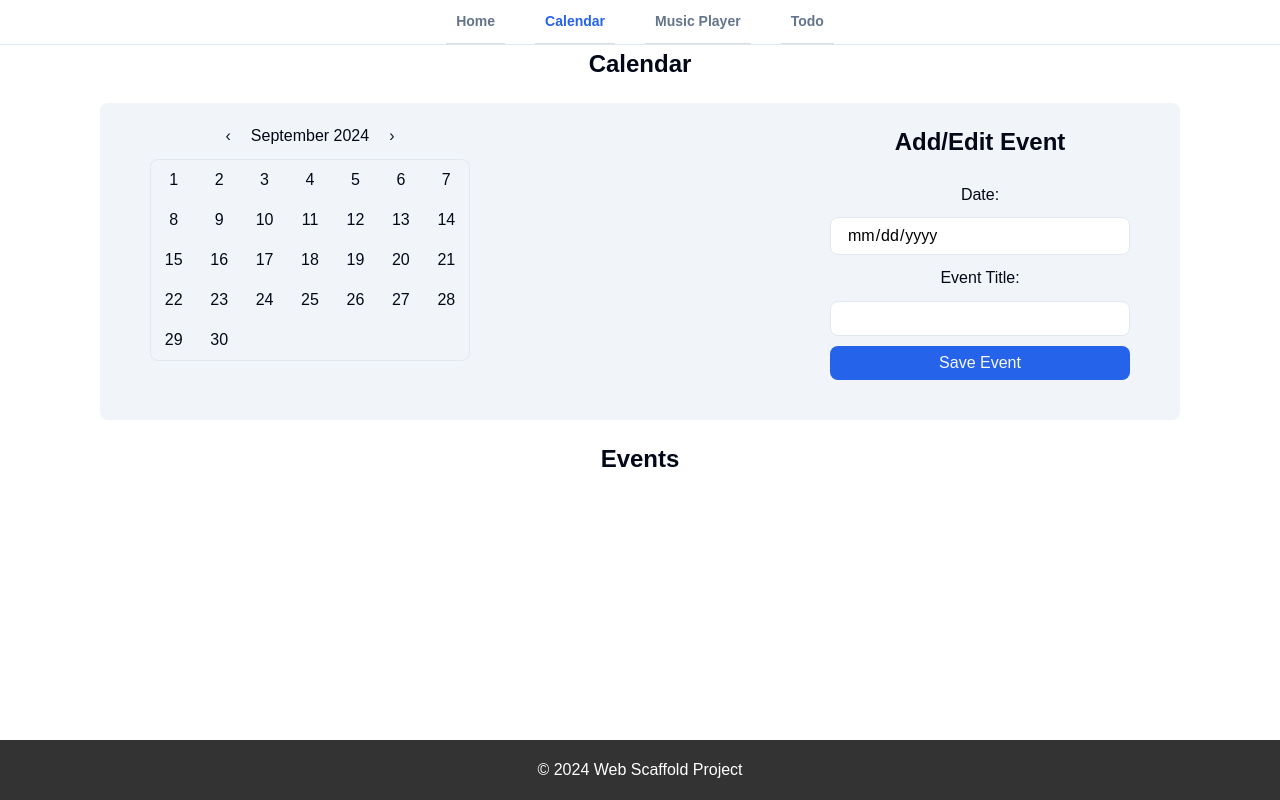
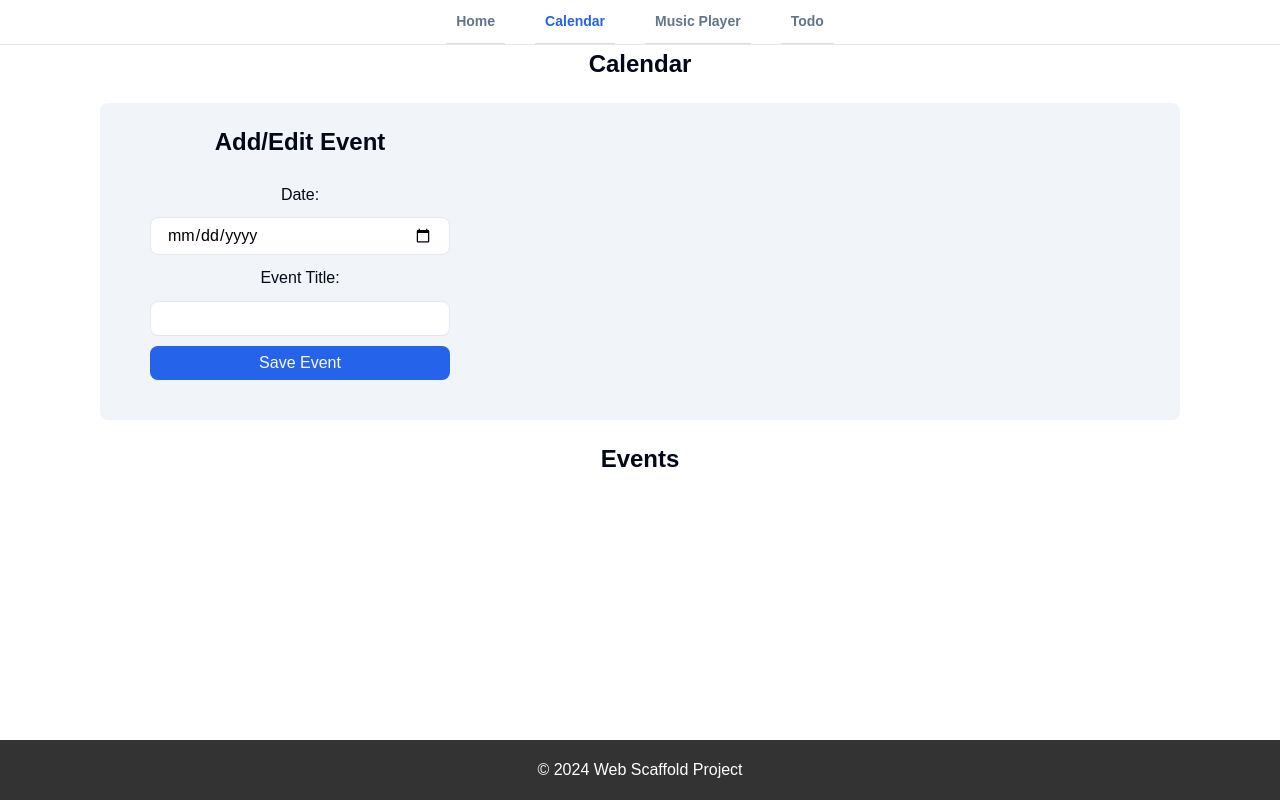
Before and after one commit to KabitaDhakal/kabita-project, a plain HTML site: page index.html in a window 1280 px wide. Both pictures are taken after a click on the link "Calendar". Drawn offline with Linux system fonts and the light colour scheme.

Commit message:
Removed Calendar

```diff
--- a/index.html
+++ b/index.html
@@ -30,20 +30,11 @@
       <section id="calendar-page" style="display: none">
         <h2>Calendar</h2>
         <div class="calendar-form">
-          <div class="calendar-container">
-            <div class="calendar-header">
-              <button id="prevMonth">‹</button>
-              <span id="calendarMonthYear"></span>
-              <button id="nextMonth">›</button>
-            </div>
-            <div class="calendar" id="calendar"></div>
-          </div>
-
           <div class="event-form">
             <h2>Add/Edit Event</h2>
             <form id="eventForm">
               <label for="eventDate">Date:</label>
-              <input type="date" id="eventDate" readonly />
+              <input type="date" id="eventDate" required />
 
               <label for="eventTitle">Event Title:</label>
               <input type="text" id="eventTitle" required />
--- a/js/calendar.js
+++ b/js/calendar.js
@@ -1,59 +1,12 @@
 document.addEventListener("DOMContentLoaded", function () {
   // DOM elements
-  const calendar = document.getElementById("calendar"); // Calendar grid container
-  const calendarMonthYear = document.getElementById("calendarMonthYear"); // Displays the current month and year
   const eventForm = document.getElementById("eventForm"); // Form to add or edit events
   const eventDate = document.getElementById("eventDate"); // Input field for the selected date
   const eventTitle = document.getElementById("eventTitle"); // Input field for the event title
   const eventList = document.getElementById("eventList"); // List to display all saved events
-  const prevMonthBtn = document.getElementById("prevMonth"); // Button to navigate to the previous month
-  const nextMonthBtn = document.getElementById("nextMonth"); // Button to navigate to the next month
 
-  let currentDate = new Date(); // Track the current date for rendering the calendar
   let events = JSON.parse(localStorage.getItem("events")) || {}; // Retrieve saved events from localStorage or initialize an empty object if none exist
   let editingDate = null; // Track the date of the event being edited
-
-  // Function to render the calendar grid for the current month
-  function renderCalendar() {
-    calendar.innerHTML = ""; // Clear the existing calendar grid
-    const year = currentDate.getFullYear(); // Get the current year
-    const month = currentDate.getMonth(); // Get the current month (0-11)
-    const firstDay = new Date(year, month, 1).getDay(); // Get the day of the week for the first day of the month
-    const lastDate = new Date(year, month + 1, 0).getDate(); // Get the last date of the current month
-
-    // Update the month and year display at the top of the calendar
-    calendarMonthYear.textContent = `${currentDate.toLocaleString("default", { month: "long" })} ${year}`;
-
-    // Add blank spaces before the first day of the month (to align the calendar)
-    for (let i = 0; i < firstDay; i++) {
-      const blankDay = document.createElement("div"); // Create an empty div for blank days
-      calendar.appendChild(blankDay); // Append the blank day to the calendar
-    }
-
-    // Add the actual days of the current month
-    for (let i = 1; i <= lastDate; i++) {
-      const day = document.createElement("div"); // Create a div for each day
-      day.textContent = i; // Display the day number
-      // Set the data-date attribute in 'YYYY-MM-DD' format for the day
-      day.dataset.date = `${year}-${(month + 1).toString().padStart(2, "0")}-${i.toString().padStart(2, "0")}`;
-      // Add click event listener to handle date selection
-      day.addEventListener("click", () => selectDate(day));
-      calendar.appendChild(day); // Append the day to the calendar
-    }
-  }
-
-  // Function to handle selecting a date in the calendar
-  function selectDate(day) {
-    const selectedDate = day.dataset.date; // Get the selected date from the clicked day
-    eventDate.value = selectedDate; // Set the selected date in the event form
-    eventTitle.value = events[selectedDate] || ""; // If there's an event for the selected date, populate the title; otherwise, leave it blank
-
-    // Clear any previously selected day by removing the 'selected' class
-    document.querySelectorAll(".calendar div").forEach((d) => d.classList.remove("selected"));
-    day.classList.add("selected"); // Add the 'selected' class to highlight the clicked day
-
-    editingDate = selectedDate; // Track the date of the event being edited
-  }
 
   // Event listener for the form submission to add or update events
   eventForm.addEventListener("submit", function (e) {
@@ -118,19 +71,6 @@ document.addEventListener("DOMContentLoaded", function () {
     renderEvents(); // Re-render the events list to reflect the deletion
   }
 
-  // Event listener for navigating to the previous month
-  prevMonthBtn.addEventListener("click", () => {
-    currentDate.setMonth(currentDate.getMonth() - 1); // Decrease the month by 1
-    renderCalendar(); // Re-render the calendar for the updated month
-  });
-
-  // Event listener for navigating to the next month
-  nextMonthBtn.addEventListener("click", () => {
-    currentDate.setMonth(currentDate.getMonth() + 1); // Increase the month by 1
-    renderCalendar(); // Re-render the calendar for the updated month
-  });
-
-  // Initial render of the calendar and events on page load
-  renderCalendar(); // Display the current month's calendar
+  // Initial render of the events on page load
   renderEvents(); // Display any saved events from localStorage
 });
```
